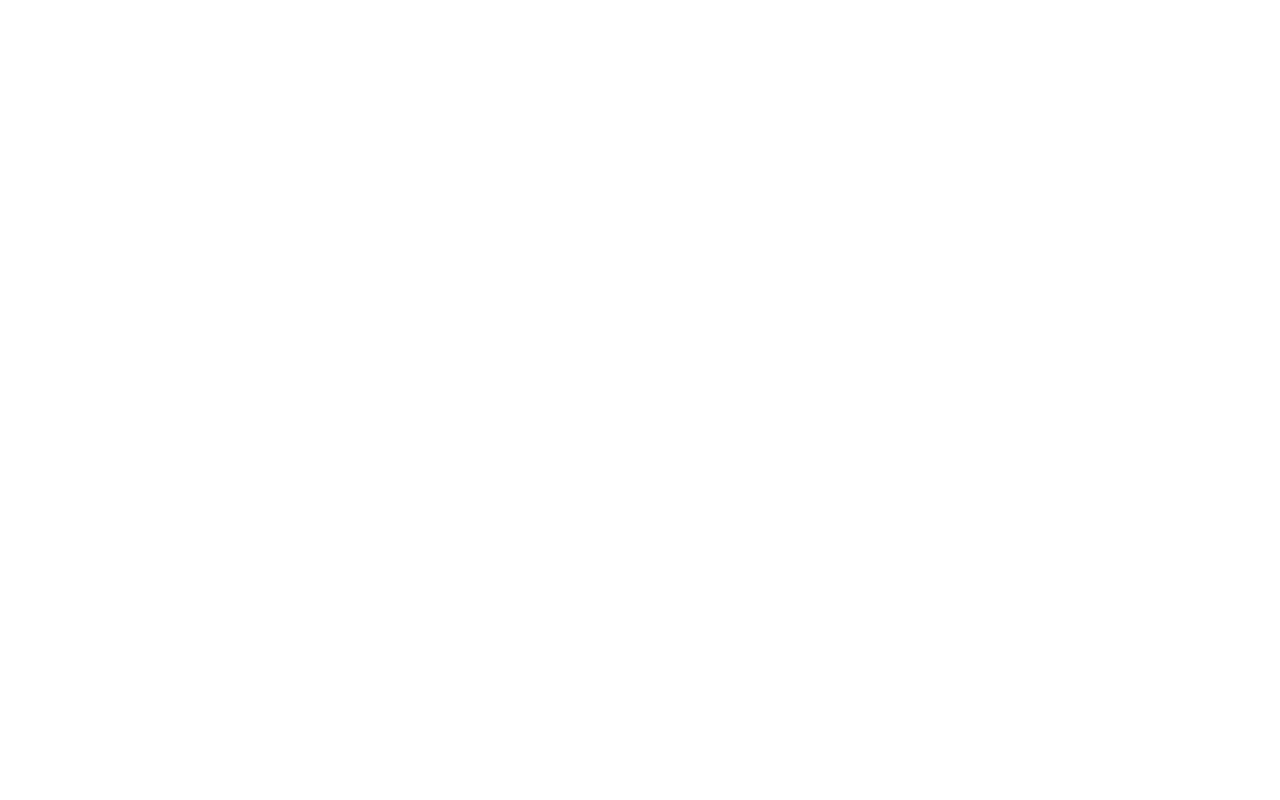
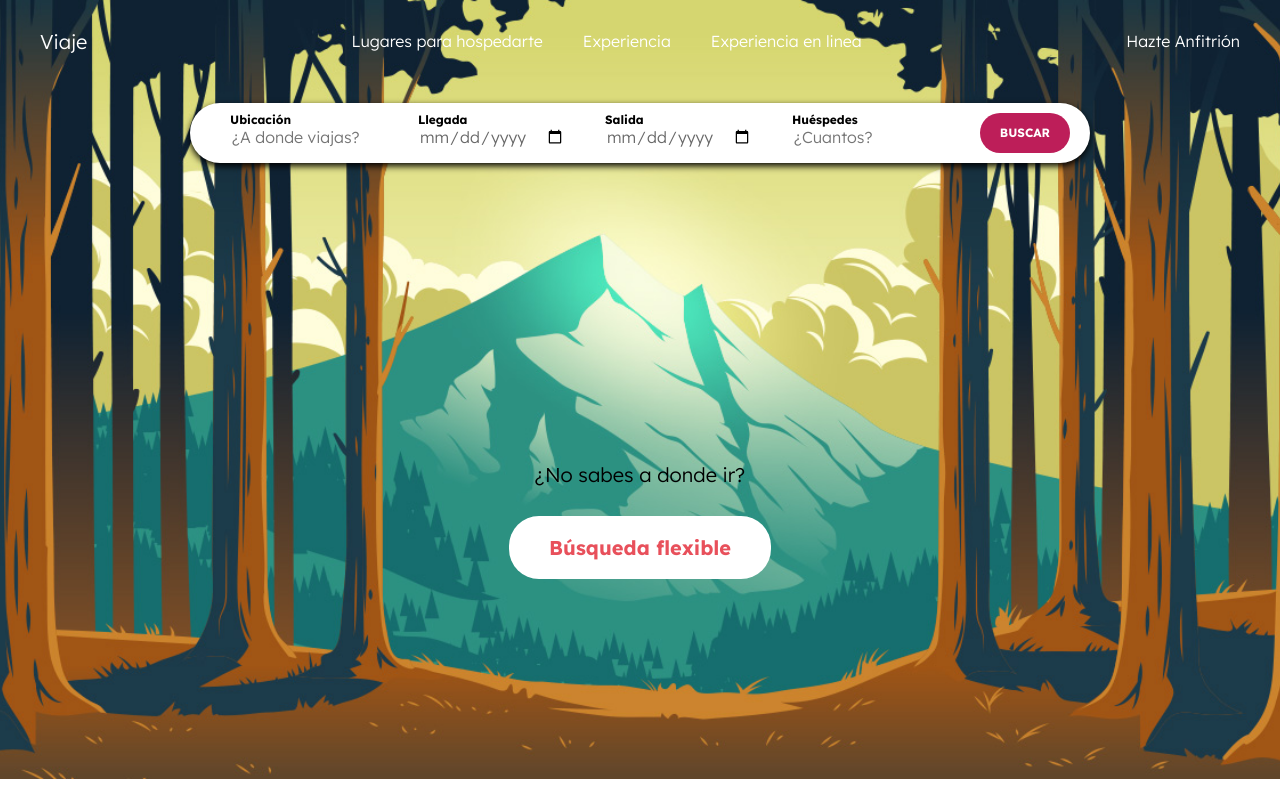
Before and after one commit to ElSantanax/Airbnb, a website: page index.html in a window 1280 px wide. Drawn offline with nearby package versions, Linux system fonts and the light colour scheme; files that its build step writes are made by us from their sources; files whose address does not match are found by name.

Commit message:
Refactor Gulp setup and update dependencies; enhance HTML structure with header and form elements

```diff
--- a/index.html
+++ b/index.html
@@ -13,7 +13,55 @@
 </head>
 
 <body>
+    <header class="header">
+        <div class="barra contenedor">
+            <div class="barra__Logo">
+                <p class="barra__nombre">Viaje</p>
+            </div>
 
+            <nav class="barra__navegacion">
+                <a class="barra__link" href="#">Lugares para hospedarte</a>
+                <a class="barra__link" href="#">Experiencia</a>
+                <a class="barra__link" href="#">Experiencia en linea</a>
+            </nav>
+
+            <nav class="barra__login">
+                <a class="barra__link" href="#">Hazte Anfitrión</a>
+            </nav>
+        </div>
+
+        <form action="" class="formulario contenedor">
+            <div class="formulario__campo">
+                <label for="ubicacion" class="formulario__label">Ubicación</label>
+                <input type="text" class="formulario__input" id="ubicacion" placeholder="¿A donde viajas?">
+            </div>
+
+            <div class="formulario__campo">
+                <label for="llegada" class="formulario__label">Llegada</label>
+                <input type="date" class="formulario__input" id="llegada">
+            </div>
+
+            <div class="formulario__campo">
+                <label for="salida" class="formulario__label">Salida</label>
+                <input type="date" class="formulario__input" id="Salida">
+            </div>
+
+            <div class="formulario__campo">
+                <label for="huespedes" class="formulario__label">Huéspedes</label>
+                <input type="number" class="formulario__input" id="huespedes" placeholder="¿Cuantos?">
+            </div>
+
+            <div class="formulario__campo">
+                <input type="submit" class="formulario__submit" value="Buscar">
+            </div>
+        </form>
+
+        <div class="header__busqueda contenedor">
+            <p class="header__busqueda-label">¿No sabes a donde ir?</p>
+            <a href="#" class="header__busqueda-boton">Búsqueda flexible</a>
+        </div>
+
+    </header>
 </body>
 
 </html>
--- a/package.json
+++ b/package.json
@@ -1,7 +1,7 @@
 {
   "name": "cafeteria",
   "version": "1.0.0",
-  "description": "Delivery App, BEM, SASS, Gulp, CSS Grid",
+  "description": "Podcast App. CSS Grid, Flexbox, Gulp, SASS",
   "main": "index.js",
   "scripts": {
     "dev": "gulp"
@@ -15,11 +15,11 @@
     "gulp-avif": "^1.0.1",
     "gulp-imagemin": "^7.1.0",
     "gulp-postcss": "^9.0.0",
-    "gulp-sass": "^5.0.0",
+    "gulp-sass": "^6.0.1",
     "gulp-sourcemaps": "^3.0.0",
     "gulp-webp": "^4.0.1",
     "postcss": "^8.3.6",
-    "sass": "^1.37.5"
+    "sass": "^1.89.2"
   },
   "browserslist": [
     "last 1 version",
--- a/src/scss/app.scss
+++ b/src/scss/app.scss
@@ -1 +1,2 @@
 @use 'base';
+@use 'ui'
--- /dev/null
+++ b/src/scss/ui/_barra.scss
@@ -0,0 +1,26 @@
+@use 'base/variables' as v;
+@use 'base/mixins' as m;
+
+.barra {
+    display: none;
+
+    @include m.tablet {
+        display: flex;
+        justify-content: space-between;
+        align-items: center;
+    }
+
+    &__navegacion {
+        display: flex;
+        gap: 4rem;
+    }
+
+    &__link {
+        color: v.$blanco;
+    }
+
+    &__nombre {
+        color: v.$blanco;
+        margin: 0
+    }
+}
--- /dev/null
+++ b/src/scss/ui/_formulario.scss
@@ -0,0 +1,60 @@
+@use 'base/mixins' as m;
+@use 'base/variables' as v;
+
+.formulario {
+    margin: 5rem auto 2rem auto;
+    background-color: v.$blanco;
+    border-radius: 5rem;
+    box-shadow: 0px 3px 7px 0px;
+    padding: 3rem 0;
+
+    @include m.desktop {
+        display: flex;
+        justify-content: space-between;
+        max-width: 90rem;
+        padding: 0;
+    }
+
+    &__campo {
+        padding: 1rem 2rem;
+        display: flex;
+        flex-direction: column;
+
+        &:nth-child(1) {
+            @include m.desktop {
+                padding-left: 4rem;
+            }
+        }
+
+        &:hover {
+            background-color: #f0f0f0;
+            border-radius: 5rem;
+            box-shadow: 0px 6px 20px rgba(0, 0, 0, 40%);
+        }
+    }
+
+    &__label {
+        font-size: 1.2rem;
+        font-weight: 900;
+    }
+
+    &__input {
+        border: none;
+        width: 100%;
+        color: v.$gris;
+    }
+
+    &__submit {
+        display: block;
+        height: 4rem;
+        border: none;
+        border-radius: 2rem;
+        background-color: v.$secundario;
+        padding: 0 2rem;
+        color: v.$blanco;
+        text-transform: uppercase;
+        font-weight: 700;
+        font-size: 1.2rem;
+        cursor: pointer;
+    }
+}
--- /dev/null
+++ b/src/scss/ui/_header.scss
@@ -0,0 +1,23 @@
+@use 'base/mixins' as m;
+@use 'base/variables' as v;
+
+.header {
+    background-image: url('/build//img/header.jpg');
+    background-size: cover;
+    background-position: center;
+    background-repeat: no-repeat;
+    padding: 3rem 0 20rem 0;
+
+    &__busqueda {
+        margin-top: 5rem;
+        text-align: center;
+
+        @include m.tablet {
+            margin-top: 30rem;
+        }
+    }
+
+    &__busqueda-boton {
+        @include m.boton(v.$blanco , v.$primario)
+    }
+}
--- /dev/null
+++ b/src/scss/ui/_index.scss
@@ -0,0 +1,3 @@
+@forward 'header';
+@forward 'barra';
+@forward 'formulario';
```
Also changed, not shown: gulpfile.js (+5 -3 lines), 1 other file.
